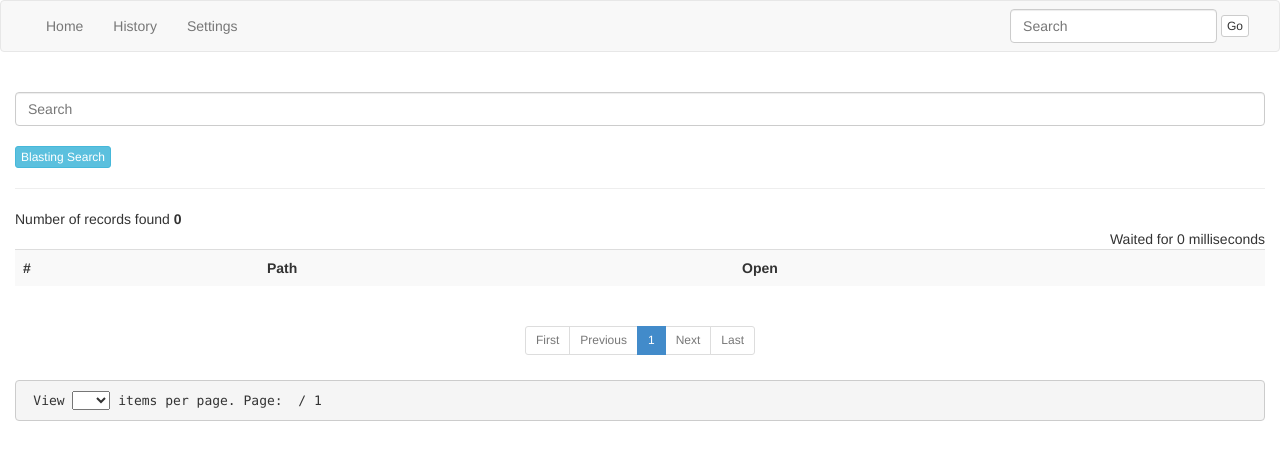
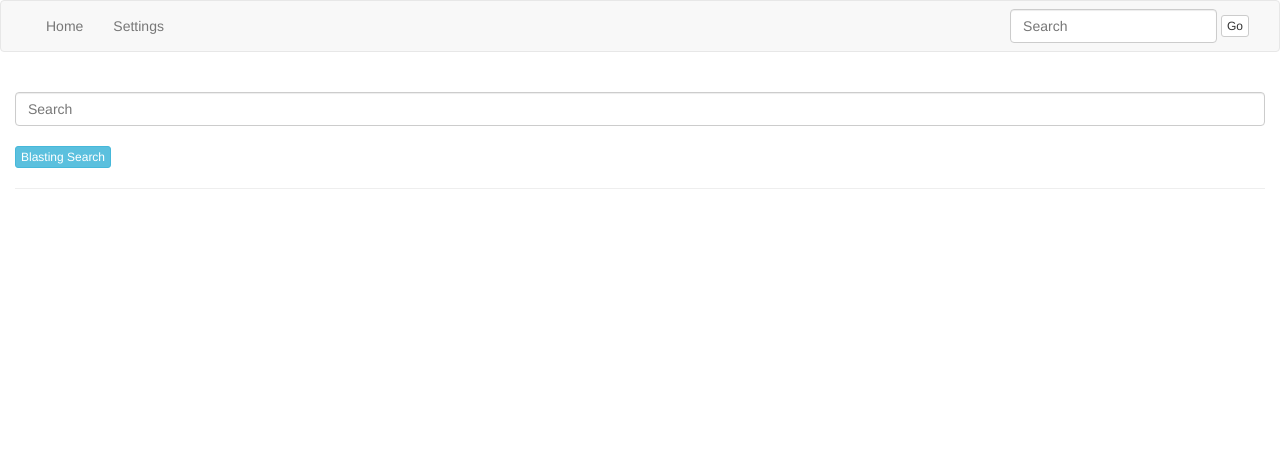
Before and after one commit to rasoftwares/falcon, a plain HTML site: page index.html in a window 1280 px wide. Drawn offline with Linux system fonts and the light colour scheme.

Commit message:
improved gui components for ease of access

```diff
--- a/app/js/standardController.js
+++ b/app/js/standardController.js
@@ -57,9 +57,9 @@ standardApp.controller("NavController", function($scope, $http){
 
 	$scope.search_title="Go";
 
-	$scope.menuItems = [{"name":"Home", "url": "/", "onClick":"home"},
-						{"name":"History", "url": "history" , "onClick":"history"},
-						{"name":"Settings", "url": "settings", "onClick":"settings"}
+	$scope.menuItems = [{"name":"Home", "url": "/", "onClick":"home", "visible" : true},
+						{"name":"History", "url": "history" , "onClick":"history", "visible" : false},
+						{"name":"Settings", "url": "settings", "onClick":"settings", "visible" : true}
 					   ];
 
 	$scope.settings = function(){ };
--- a/app/pages/home.html
+++ b/app/pages/home.html
@@ -1,9 +1,6 @@
 
 
 <div id="home_screen" class="container-fluid">
-
-
-
 	<div >
 		<BR/>
 			<form>
@@ -18,10 +15,14 @@
 
 
 	<hr/>
+
 	<div>
-		<div align='left'>Number of records found <B>{{resultSize}} </B> </div>
-		<div align='right'><Span>Waited for {{responseTime}} milliseconds</div>
+		<div align='left' ng-if="resultSize > 0"> <a class="btn"> Results found <span class="badge"><B>{{resultSize}} </B> </span></a></div>
 
+
+		<div align='right' ng-if="resultSize >0"> <a class="btn"> Responded in <Span class="badge"> {{responseTime}} </span> milliseconds </a> </div>
+
+		<div ng-if="resultSize > 0">
 			<table class="table table-striped">
 				<tr>
 					<th>#</th>
@@ -44,6 +45,7 @@
 			</div>
 
 			<pre> View <select ng-model="viewby" ng-change="setItemsPerPage(viewby)"><option>3</option><option>5</option><option>10</option><option>20</option><option>30</option><option>40</option><option>50</option></select> items per page. Page: {{currentPage}} / {{numPages}}</pre>
+		</div>
 			<!-- Type old
 			<div> <center>
 				<nav aria-label="Page navigation">
--- a/index.html
+++ b/index.html
@@ -4,7 +4,8 @@
     <meta http-equiv="Content-Type" content="text/html; charset=UTF-8">
 
     <!-- enable this for autoreferesh - Accelerated development -->
-    <!--meta http-equiv="refresh" content="10"-->
+    <meta http-equiv="refresh" content="10">
+
     <!-- Meta, title, CSS, favicons, etc. -->
     <meta charset="utf-8">
     <meta http-equiv="X-UA-Compatible" content="IE=edge">
@@ -58,9 +59,11 @@
 		<div class="collapse navbar-collapse" id="bs-example-navbar-collapse-1">
 		  <ul class="nav navbar-nav">
 
-			<li class="" ng-repeat="i in menuItems"><a href="#{{i.url}}">{{ i.name }} <span class="sr-only">(current)</span></a></li>
+			<li class="" ng-repeat="i in menuItems"><a href="#{{i.url}}" ng-if="i.visible">{{ i.name }} </a></li>
 
 		  </ul>
+
+
 		  <!-- TODO: As of now this is a dummy search link -->
 		  <form class="navbar-form navbar-right">
 			<div class="form-group">
```
